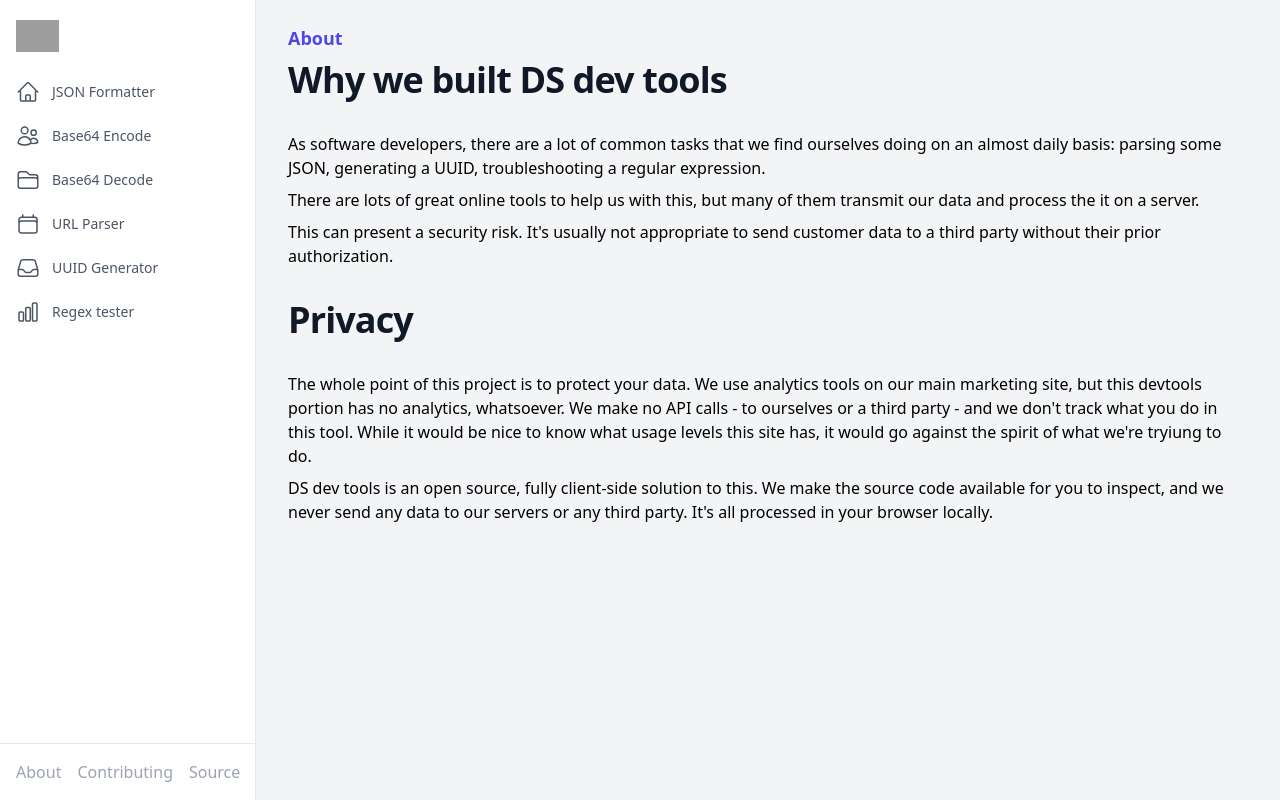
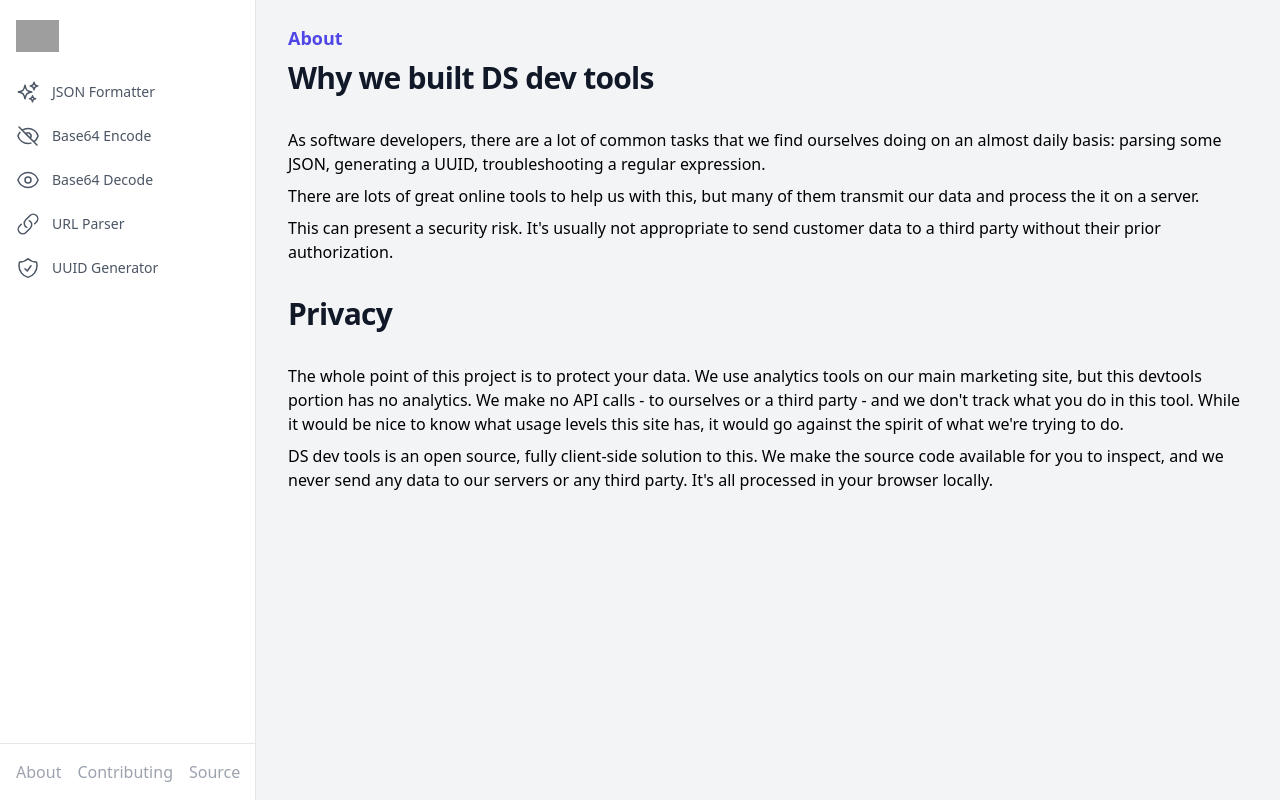
Before and after one commit to DevScreenInternal/ds-devtools, a React (Vite) app: page /about in a window 1280 px wide. Built offline with nearby package versions, Linux system fonts and the light colour scheme; grey boxes are pictures that could not be loaded.

Commit message:
Fixed typo and removed the link to the regex parser

```diff
--- a/src/Root.tsx
+++ b/src/Root.tsx
@@ -5,20 +5,24 @@ import {
   Bars3Icon,
   CalendarIcon,
   ChartBarIcon,
+  EyeIcon,
+  EyeSlashIcon,
   FolderIcon,
   HomeIcon,
   InboxIcon,
+  LinkIcon,
+  ShieldCheckIcon,
+  SparklesIcon,
   UsersIcon,
   XMarkIcon,
 } from '@heroicons/react/24/outline';
 
 const navigation = [
-  { name: 'JSON Formatter', toRoute: 'json-formatter', icon: HomeIcon },
-  { name: 'Base64 Encode', toRoute: 'base-64-encoder', icon: UsersIcon },
-  { name: 'Base64 Decode', toRoute: 'base-64-decoder', icon: FolderIcon },
-  { name: 'URL Parser', toRoute: 'url-parser', icon: CalendarIcon },
-  { name: 'UUID Generator', toRoute: 'uuid-generator', icon: InboxIcon },
-  { name: 'Regex tester', toRoute: 'regex-tester', icon: ChartBarIcon },
+  { name: 'JSON Formatter', toRoute: 'json-formatter', icon: SparklesIcon },
+  { name: 'Base64 Encode', toRoute: 'base-64-encoder', icon: EyeSlashIcon },
+  { name: 'Base64 Decode', toRoute: 'base-64-decoder', icon: EyeIcon },
+  { name: 'URL Parser', toRoute: 'url-parser', icon: LinkIcon },
+  { name: 'UUID Generator', toRoute: 'uuid-generator', icon: ShieldCheckIcon },
 ];
 
 function classNames(...classes: string[]) {
--- a/src/pages/About.page.tsx
+++ b/src/pages/About.page.tsx
@@ -3,7 +3,7 @@ export default function AboutPage() {
     <div className="mx-auto max-w-7xl space-y-8 px-4 sm:px-6 lg:px-8">
       <div className="mx-auto max-w-prose text-base lg:max-w-none">
         <h1 className="text-lg font-semibold text-indigo-600">About</h1>
-        <h2 className="mt-2 text-3xl font-bold leading-8 tracking-tight text-gray-900 sm:text-4xl">
+        <h2 className="mt-2 text-2xl font-bold leading-8 tracking-tight text-gray-900 sm:text-3xl">
           Why we built DS dev tools
         </h2>
       </div>
@@ -23,7 +23,7 @@ export default function AboutPage() {
         </p>
       </div>
       <div className="mx-auto max-w-prose text-base lg:max-w-none">
-        <h2 className="mt-2 text-3xl font-bold leading-8 tracking-tight text-gray-900 sm:text-4xl">
+        <h2 className="mt-2 text-2xl font-bold leading-8 tracking-tight text-gray-900 sm:text-3xl">
           Privacy
         </h2>
       </div>
@@ -31,10 +31,10 @@ export default function AboutPage() {
         <p>
           The whole point of this project is to protect your data. We use
           analytics tools on our main marketing site, but this devtools portion
-          has no analytics, whatsoever. We make no API calls - to ourselves or a
-          third party - and we don't track what you do in this tool. While it
-          would be nice to know what usage levels this site has, it would go
-          against the spirit of what we're tryiung to do.
+          has no analytics. We make no API calls - to ourselves or a third party
+          - and we don't track what you do in this tool. While it would be nice
+          to know what usage levels this site has, it would go against the
+          spirit of what we're trying to do.
         </p>
         <p>
           DS dev tools is an open source, fully client-side solution to this. We
```
